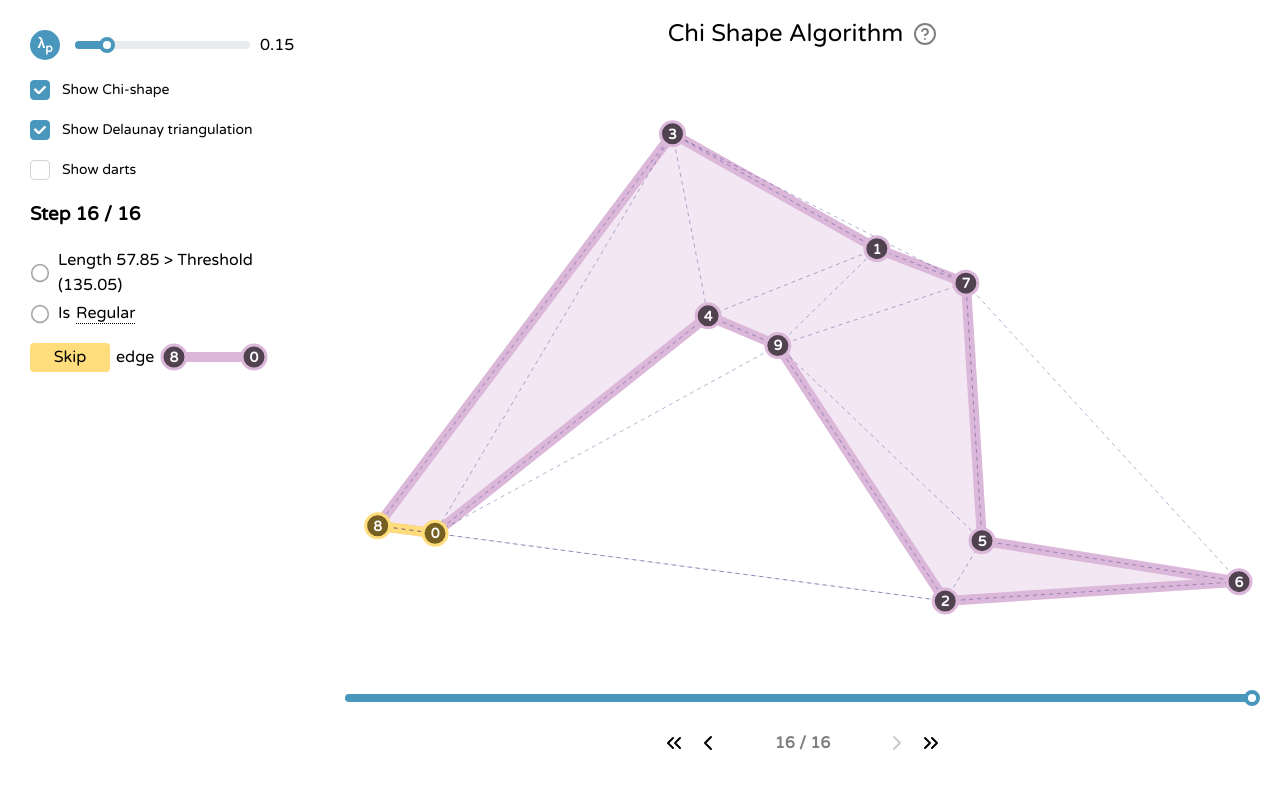
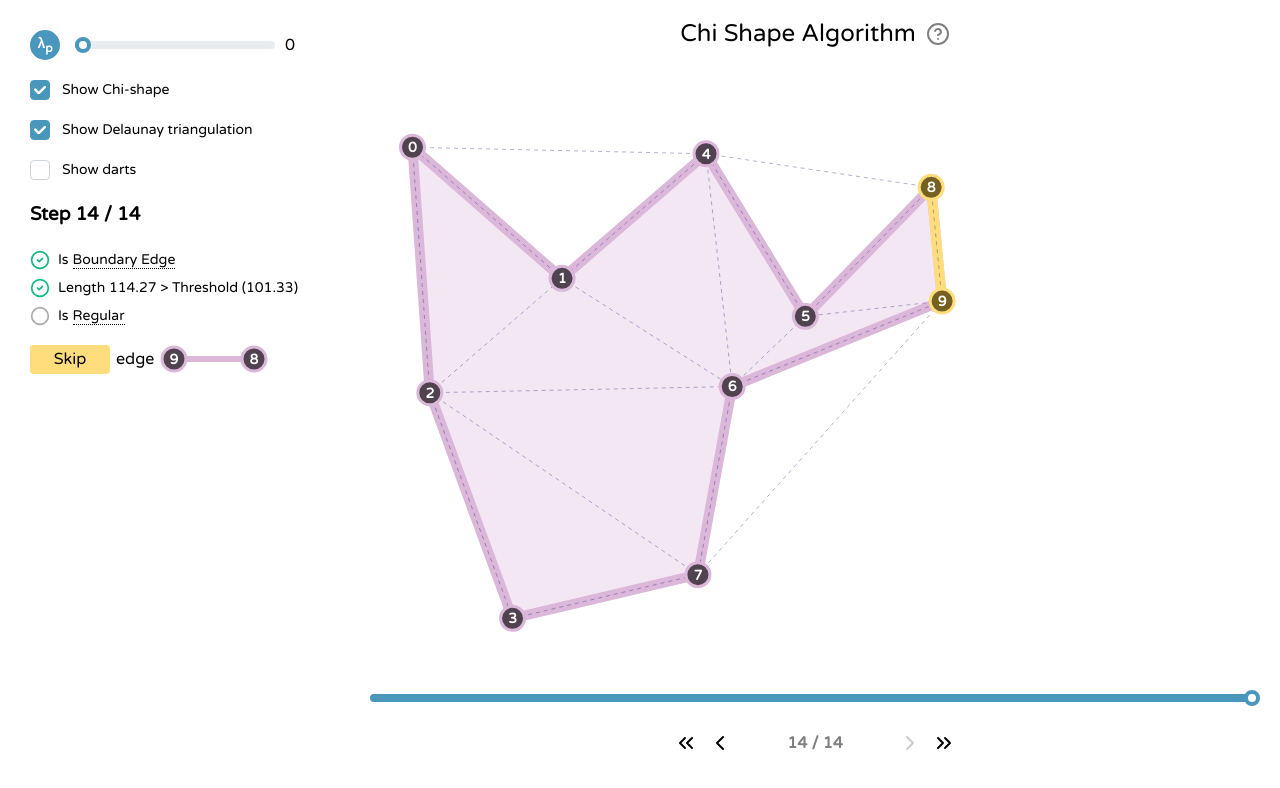
Before and after one commit to NolanDC/chi-shapes, a React (Create React App) app: page / in a window 1280 px wide. Shown: the top 788 px of the page. Built offline with nearby package versions, Linux system fonts and the light colour scheme.

Commit message:
add boundary modal, generate more pleasing points

```diff
--- a/public/index.html
+++ b/public/index.html
@@ -24,12 +24,23 @@
       work correctly both with client-side routing and a non-root public URL.
       Learn how to configure a non-root public URL by running `npm run build`.
     -->
+    <script async src="https://www.googletagmanager.com/gtag/js?id=G-EDKRDWE9V2"></script>
+    <script>
+      var host = window.location.hostname;
+      if(host != "localhost") {
+        window.dataLayer = window.dataLayer || [];
+        function gtag(){dataLayer.push(arguments);}
+        gtag('js', new Date());
+
+        gtag('config', 'G-EDKRDWE9V2');
+      }
+    </script>
     <link rel="preconnect" href="https://fonts.googleapis.com">
     <link rel="preconnect" href="https://fonts.gstatic.com" crossorigin>
     <link href="https://fonts.googleapis.com/css2?family=Varela+Round&display=swap" rel="stylesheet">
 
 
-    <title>React App</title>
+    <title>Chi Shapes</title>
   </head>
   <body>
     <noscript>You need to enable JavaScript to run this app.</noscript>
--- a/src/ChiShapeVisualization.tsx
+++ b/src/ChiShapeVisualization.tsx
@@ -18,6 +18,8 @@ import RegularityModal from './modals/RegularityModal';
 import OverviewModal from './modals/OverviewModal';
 import { CircleHelp } from 'lucide-react';
 import { TriangleView } from './viz/TriangleView';
+import BoundaryModal from './modals/BoundaryModal';
+import { jitteredGridPoints, randomPoints } from './generatePoints';
 
 const Container = styled.div`
   display: flex;
@@ -35,10 +37,11 @@ const Container = styled.div`
 `;
 
 const InfoPanel = styled.div`
-  width: 325px;
+  width: 350px;
   padding: 30px;
   @media (max-width: 768px) {
     order: 2;
+    width: 100%;
   }
 `;
 
@@ -92,7 +95,7 @@ const ModalButton = styled.span`
   background-color: unset;
   border: none;
   border-bottom: 1px dotted black;
-  margin-left: 6px;
+  margin-left: 4px;
   cursor: pointer;
 `
 
@@ -119,7 +122,7 @@ const ChiShapeVisualization: React.FC = () => {
   const svgRef = useRef<SVGSVGElement>(null);
 
   const [points, setPoints] = useState<Vector[]>([]);
-  const [lambda, setLambda] = useState(.15);
+  const [lambda, setLambda] = useState(0);
   const [hoveredDart, setHoveredDart] = useState<Dart | null>(null);
   const [stepIndex, setStepIndex] = useState<number>(0);
 
@@ -135,6 +138,7 @@ const ChiShapeVisualization: React.FC = () => {
   const [showRegularityModal, setShowRegularityModal] = useState(false)
   const [showOverviewModal, setShowOverviewModal] = useState(false)
   const [showLambdaPopover, setShowLambdaPopover] = useState(false)
+  const [showBoundaryModal, setShowBoundaryModal] = useState(false)
 
   useEffect(() => {
     if (steps.length > 0) {
@@ -142,31 +146,10 @@ const ChiShapeVisualization: React.FC = () => {
     }
   }, [points, lambda]);
 
-
-  const randomPoints = (num: number) => {
-    if (!svgRef.current) return [];
-
-    const svgRect = svgRef.current.getBoundingClientRect();
-    const padding = 40
-    const width = svgRect.width - padding*2;
-    const height = svgRect.height - padding*2;
-
-    return Array.from({ length: num }, () =>
-      new Vector(Math.random() * width + padding, Math.random() * height + padding)
-    );
-  };
-
-  const simplePoints = () => {
-    return [
-      new Vector(224 * 2, 323 * 2),
-      new Vector(216 * 2, 165 * 2),
-      new Vector(62 * 2, 407 * 2),
-      new Vector(273 * 2, 375 * 2)
-    ]
-  }
-
   useEffect(() => {
-    setPoints(randomPoints(10));
+    if (!svgRef.current) return
+    //setPoints(randomPoints(10, svgRef.current.getBoundingClientRect()));
+    setPoints(jitteredGridPoints(10, svgRef))
   }, []);
 
 
@@ -216,7 +199,6 @@ const ChiShapeVisualization: React.FC = () => {
     const theta1 = combinatorialMap.t1(dart);
     const isBoundary = combinatorialMap.isBoundaryEdge(dart, combinatorialMap.theta0.get(dart)!);
     const boundaryInfo = combinatorialMap.boundaryEdgeInfo(dart, combinatorialMap.theta0.get(dart)!)
-    //const revealed = combinatorialMap.reveal(dart);
 
     return (
       <div>
@@ -316,6 +298,7 @@ const ChiShapeVisualization: React.FC = () => {
     <Container>
       <RegularityModal opened={showRegularityModal} onClose={() => setShowRegularityModal(false)}/>
       <OverviewModal opened={showOverviewModal} onClose={() => setShowOverviewModal(false)}/>
+      <BoundaryModal opened={showBoundaryModal} onClose={() => setShowBoundaryModal(false)}/>
       <InfoPanel>
         <div style={{ marginBottom: '20px' }}>
 
@@ -392,6 +375,9 @@ const ChiShapeVisualization: React.FC = () => {
           <div>
             {(currentStep.type === 'skip' || currentStep.type === 'remove') && currentStep.edge && (
               <>
+                <ChecklistStep checked={currentStep.isBoundary ?? false}>
+                  Is<ModalButton onClick={() => setShowBoundaryModal(true)}>Boundary Edge</ModalButton>
+                </ChecklistStep>
                 <ChecklistStep checked={currentStep.edge.length >= chiShapeComputer.getLengthThreshold()}>
                   Length {currentStep.edge.length.toFixed(2)} {'>'} Threshold ({chiShapeComputer.getLengthThreshold().toFixed(2)})
                 </ChecklistStep>
--- /dev/null
+++ b/src/generatePoints.ts
@@ -0,0 +1,59 @@
+import { Vector } from "./math/vector";
+
+export const jitteredGridPoints = (num: number, svgRef: React.RefObject<SVGSVGElement>): Vector[] => {
+  if (!svgRef.current) return [];
+
+  const svgRect = svgRef.current.getBoundingClientRect();
+  const padding = 40;
+  const width = svgRect.width - padding * 2;
+  const height = svgRect.height - padding * 2;
+
+  // Calculate grid dimensions
+  const gridSize = Math.ceil(Math.sqrt(num));
+  const cellWidth = width / gridSize;
+  const cellHeight = height / gridSize;
+
+  const points: Vector[] = [];
+
+  for (let i = 0; i < gridSize; i++) {
+    for (let j = 0; j < gridSize; j++) {
+      if (points.length >= num) break;
+
+      // Calculate base position
+      const baseX = i * cellWidth;
+      const baseY = j * cellHeight;
+
+      // Add randomness within the cell
+      const jitterX = Math.random() * cellWidth;
+      const jitterY = Math.random() * cellHeight;
+
+      // Create the point
+      const x = baseX + jitterX + padding;
+      const y = baseY + jitterY + padding;
+
+      points.push(new Vector(x, y));
+    }
+    if (points.length >= num) break;
+  }
+
+  return points;
+};
+
+export const randomPoints = (num: number, svgRect: DOMRect) => {
+  const padding = 40
+  const width = svgRect.width - padding*2;
+  const height = svgRect.height - padding*2;
+
+  return Array.from({ length: num }, () =>
+    new Vector(Math.random() * width + padding, Math.random() * height + padding)
+  );
+};
+
+export const simplePoints = () => {
+  return [
+    new Vector(224 * 2, 323 * 2),
+    new Vector(216 * 2, 165 * 2),
+    new Vector(62 * 2, 407 * 2),
+    new Vector(273 * 2, 375 * 2)
+  ]
+}
--- a/src/math/CombinatorialMap.ts
+++ b/src/math/CombinatorialMap.ts
@@ -157,7 +157,8 @@ export class CombinatorialMap {
   // Attempts to "walk" around the triangle in a clockwise direction, starting at the specified dart.
   // If the result is the same dart, it means there is a closed triangle formed between d and theta1(d)
   clockwiseLoop(d: Dart): Dart | undefined {
-    return this.t1(this.t0(this.t1(this.t0(this.t1(this.t0(d))))));
+    //return this.t1(this.t0(this.t1(this.t0(this.t1(this.t0(d))))));
+    return this.t0(this.t1(this.t0(this.t1(this.t0(this.t1(d))))));
   }
 
   boundaryEdgeInfo(d1: Dart, d2: Dart) {
--- /dev/null
+++ b/src/modals/BoundaryModal.tsx
@@ -0,0 +1,73 @@
+import { Modal, Text, Title } from '@mantine/core';
+import { useMemo } from 'react';
+import styled from '@emotion/styled';
+import { Vector } from '../math/vector';
+import { ChiShapeComputer } from '../math/ChiShapeComputer';
+import DelaunayTriangulation from '../viz/DelaunayTriangulation';
+import Polygon from '../viz/Polygon';
+import Colors from '../Colors';
+import { Vertex } from '../viz/Vertex';
+import EdgeSymbol from '../ui/EdgeSymbol';
+
+const FlexContainer = styled.div`
+  display: flex;
+  justify-content: space-evenly;
+  width: 100%;
+
+  @media (max-width: 768px) {
+    flex-direction: column;
+  }
+`;
+
+const SVGContainer = styled.div`
+  display: flex;
+  flex-direction: column;
+  align-items: center;
+`;
+
+const SVGTitle = styled.div`
+  font-weight: 700;
+  margin-top: 8px;
+`;
+
+interface BoundaryModalProps {
+  opened: boolean;
+  onClose: () => void;
+}
+
+function BoundaryModal({ opened, onClose }: BoundaryModalProps) {
+
+  return (
+    <Modal centered opened={opened} onClose={onClose} title={<Title size={'h2'}>Boundary Edges</Title>} size="xl" padding={40}>
+      <Text mb="sm">
+        It's easy to tell whether an edge is a boundary edge by just looking at it, but programatically it's not as easy to figure out.
+        The algorithm relies on constructing a <a href="https://en.wikipedia.org/wiki/Combinatorial_map" target="_blank">combinatorial map</a> containing a
+        set of darts, which are essentialy half-edges protruding from a vertex. This map defines a couple of functions:
+      </Text>
+      <Text mb="sm">
+        <div>
+          &theta;<sub>0</sub>(<i>d</i>) returns the dart opposite of our specified dart <i>d</i>
+        </div>
+        <div>
+          &theta;<sub>1</sub>(d) returns the next dart that is counterclockwise from <i>d</i> around <i>d'</i>s vertex.
+        </div>
+      </Text>
+      <Text mb="sm">
+        We can use these functions to "walk" around in a triangle starting from a dart, using the function:
+        <i>&theta;<sub>0</sub>&theta;<sub>1</sub>&theta;<sub>0</sub>&theta;<sub>1</sub>&theta;<sub>0</sub>&theta;<sub>1</sub>(d)</i>
+      </Text>
+      <Text mb="sm">
+        If the resulting dart is the same as <i>d</i>, we have successfully navigated around a triangle that is located counter-clockwise of <i>d</i>.
+
+        If we do the same for the other other dart in our edge, that means that there is a closed triangle on both sides of the edge. Thus, it is not a boundary edge.
+      </Text>
+      <FlexContainer>
+        <SVGContainer>
+
+        </SVGContainer>
+      </FlexContainer>
+    </Modal>
+  );
+}
+
+export default BoundaryModal;
--- a/src/modals/RegularityModal.tsx
+++ b/src/modals/RegularityModal.tsx
@@ -11,15 +11,18 @@ import EdgeSymbol from '../ui/EdgeSymbol';
 
 const FlexContainer = styled.div`
   display: flex;
-  justify-content: space-between;
+  justify-content: space-evenly;
   width: 100%;
+
+  @media (max-width: 768px) {
+    flex-direction: column;
+  }
 `;
 
 const SVGContainer = styled.div`
   display: flex;
   flex-direction: column;
   align-items: center;
-  width: 48%; // This ensures equal spacing
 `;
 
 const SVGTitle = styled.div`
--- a/src/ui/ChecklistStep.tsx
+++ b/src/ui/ChecklistStep.tsx
@@ -12,6 +12,7 @@ const StepContainer = styled.div`
   align-items: center;
   gap: 8px;
   margin-bottom: 4px;
+  font-size: 14px;
 `;
 
 const IconWrapper = styled.div<{ checked: boolean }>`
--- a/src/ui/EdgeSymbol.tsx
+++ b/src/ui/EdgeSymbol.tsx
@@ -29,7 +29,7 @@ const EdgeSymbol: React.FC<EdgeSymbolProps> = ({ vertex1, vertex2 }) => {
         start={point1}
         end={point2}
         stroke={Colors.purple}
-        strokeWidth={10}
+        strokeWidth={6}
       />
       <Vertex
         point={point1}
```
